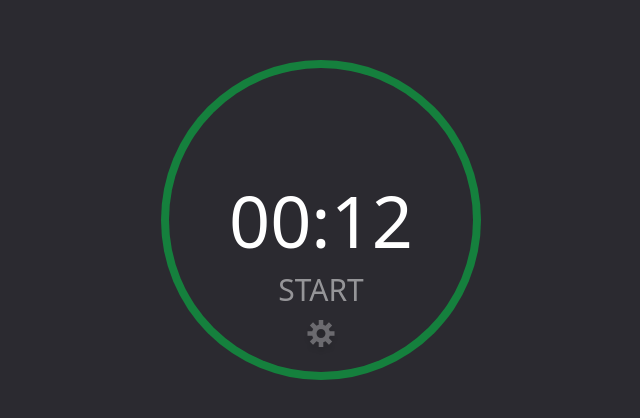
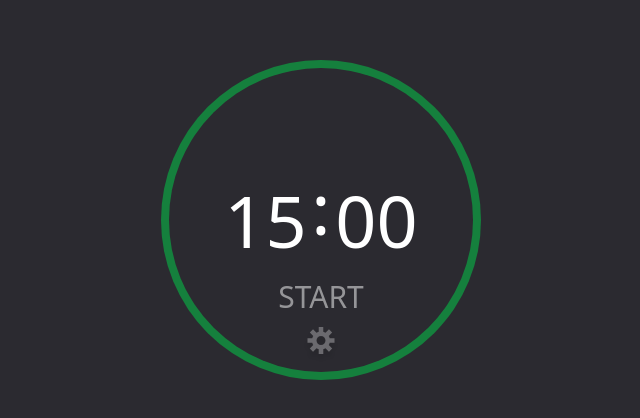
Before and after one commit to a89529294/Advent-of-JS, a React (Vite) app in the folder ch1-pomodoro/: page / in a window 1280 px wide. Shown: the part 180-598 px from the top of the page, without its empty margins (319-959 px from the left). Built offline with nearby package versions, Linux system fonts and the light colour scheme.

Commit message:
make timer editable

```diff
--- a/ch1-pomodoro/src/App.tsx
+++ b/ch1-pomodoro/src/App.tsx
@@ -1,23 +1,58 @@
-import React, { useEffect, useState } from "react";
+import React, { Dispatch, SetStateAction, useEffect, useState } from "react";
 import "./App.css";
 
 import gear from "./images/gear.svg";
 
-const TimerDisplay = ({ time }: { time: number }) => {
+const Input = ({
+  value,
+  onChange,
+}: {
+  value: string | number;
+  onChange: (arg: any) => void;
+}) => (
+  <input
+    value={value}
+    className="w-full text-center bg-transparent outline-none"
+    onChange={onChange}
+  />
+);
+
+const TimerDisplay = ({
+  time,
+  setTime,
+}: {
+  time: number;
+  setTime: Dispatch<SetStateAction<number>>;
+}) => {
   const minRaw = Math.floor(time / 60);
   const secRaw = time % 60;
   const min = minRaw < 10 ? "0" + minRaw : minRaw;
   const sec = secRaw < 10 ? "0" + secRaw : secRaw;
+
   return (
     <div className="flex justify-center w-2/3 text-white text-7xl h-fit">
-      <span>{min}</span>:<span>{sec}</span>
+      <Input
+        value={min}
+        onChange={(e) => {
+          const newMin = +e.target.value < 100 ? +e.target.value : 99;
+          setTime(newMin * 60 + secRaw);
+        }}
+      />
+      :
+      <Input
+        value={sec}
+        onChange={(e) => {
+          const newSec = +e.target.value < 60 ? +e.target.value : 59;
+          setTime(minRaw * 60 + newSec);
+        }}
+      />
     </div>
   );
 };
 
 function App() {
   const [isRunning, setIsRunning] = useState(false);
-  const [time, setTime] = useState(12);
+  const [time, setTime] = useState(900);
   useEffect(() => {
     const id =
       isRunning &&
@@ -32,7 +67,7 @@ function App() {
       <div className="grid bg-green-700 rounded-full w-80 aspect-square place-content-center">
         <div className="w-[19rem] bg-dark aspect-square rounded-full flex flex-col items-center">
           <div className="flex-1"></div>
-          <TimerDisplay time={time} />
+          <TimerDisplay time={time} setTime={setTime} />
           <div className="flex flex-col items-center justify-center flex-1 gap-3">
             <h3
               className="text-3xl text-white opacity-50 cursor-pointer"
```
